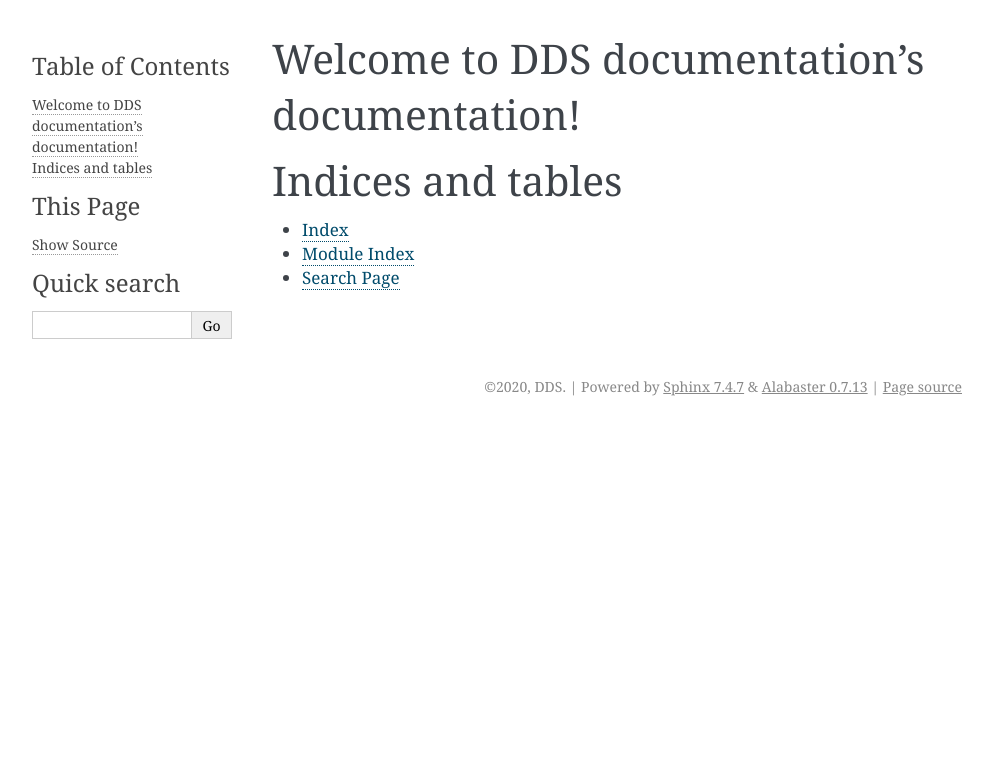
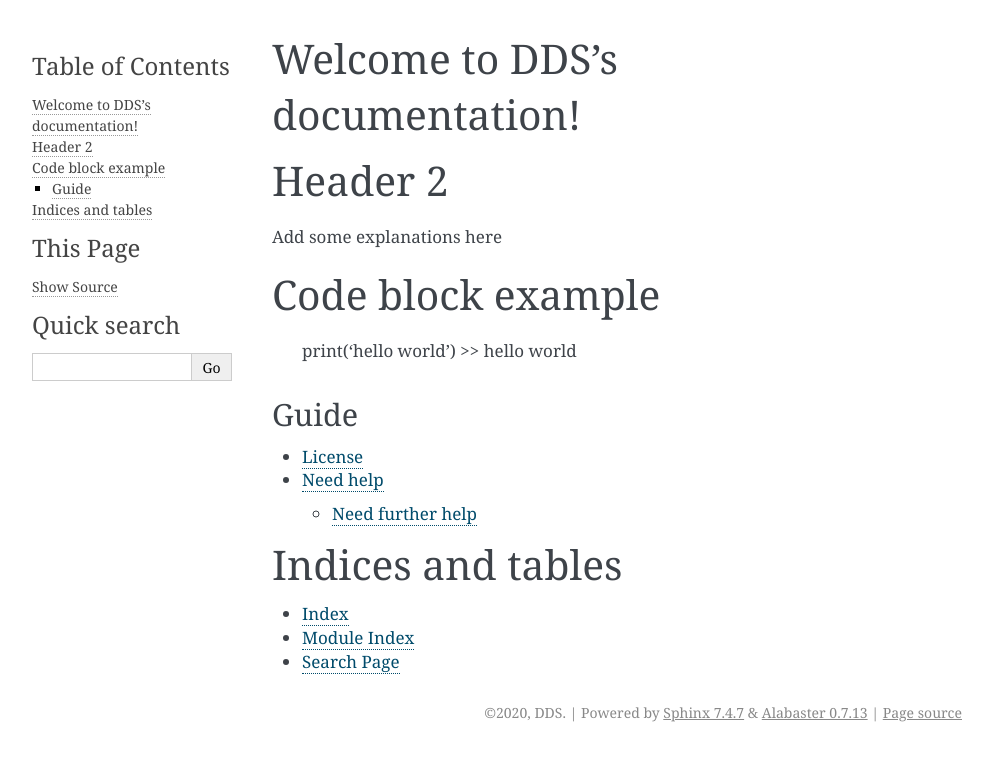
Before and after one commit to DynamicDeepSKY/doc, a Sphinx documentation site: the page built from docs/source/index.rst, in a window 1280 px wide. Shown: the top 761 px of the page, without its empty margins (148-1141 px from the left). Built offline with Sphinx 7.4.7, drawn with Linux system fonts in a browser that asks for light colours.

Commit message:
initial commit

```diff
--- a/docs/source/conf.py
+++ b/docs/source/conf.py
@@ -27,8 +27,7 @@
 # Add any Sphinx extension module names here, as strings. They can be
 # extensions coming with Sphinx (named 'sphinx.ext.*') or your custom
 # ones.
-extensions = [
-]
+extensions = ['recommonmark']
 
 # Add any paths that contain templates here, relative to this directory.
 templates_path = ['_templates']
--- a/docs/source/index.rst
+++ b/docs/source/index.rst
@@ -3,14 +3,28 @@
    You can adapt this file completely to your liking, but it should at least
    contain the root `toctree` directive.
 
-Welcome to DDS documentation's documentation!
+Welcome to DDS's documentation!
 =============================================
+
+Header 2
+=============================================
+Add some explanations here
+
+
+
+Code block example
+=============================================
+   print('hello world')
+   >> hello world
+
+Guide
+^^^^^
 
 .. toctree::
    :maxdepth: 2
-   :caption: Contents:
 
-
+   license
+   help
 
 Indices and tables
 ==================
```
Also changed, not shown: docs/source/help.rst (added, +8 -0 lines), docs/source/license.rst (added, +24 -0 lines).
